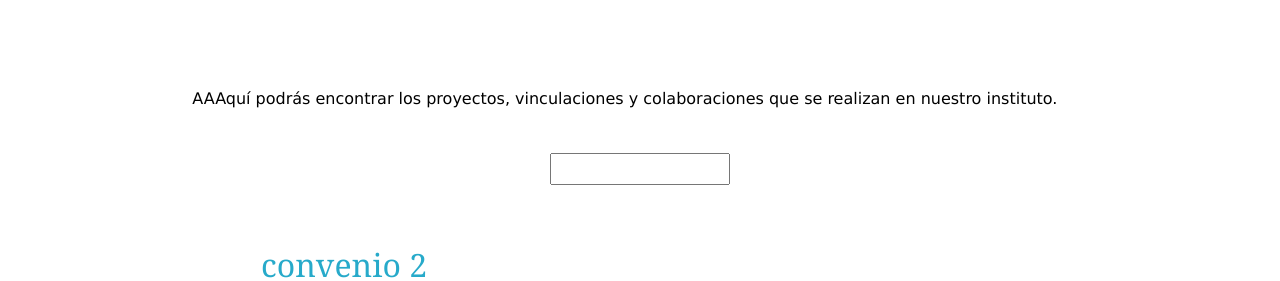
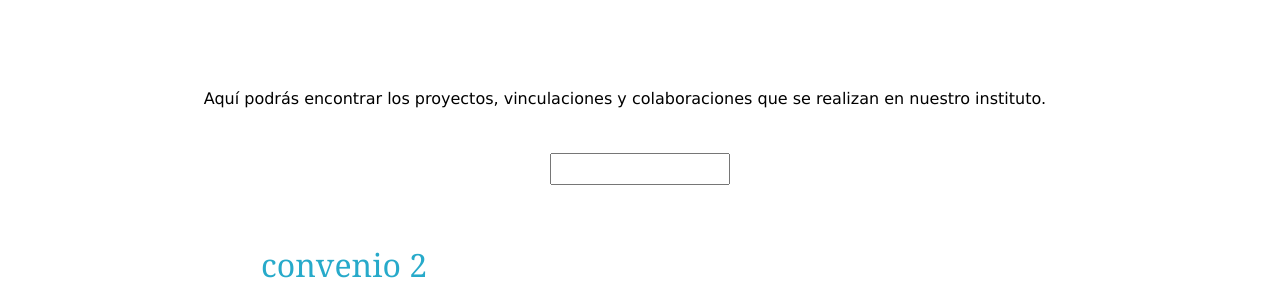
Before and after one commit to gabrielcalarco/sitio_iibicrit, a Jekyll site: the page built from proyectos_vinculaciones.html, in a window 1280 px wide and 900 px high. Shown: the part 237-518 px from the top of the window. Built offline with Jekyll 4.4.1, drawn with Linux system fonts in a browser that asks for light colours; nearby versions of some CDN libraries.

```diff
--- a/proyectos_vinculaciones.html
+++ b/proyectos_vinculaciones.html
@@ -8,7 +8,7 @@
 
 
 
-	<p style="text-align: center;">AAAquí podrás encontrar los proyectos, vinculaciones y colaboraciones que se realizan en nuestro instituto.</p>
+	<p style="text-align: center;">Aquí podrás encontrar los proyectos, vinculaciones y colaboraciones que se realizan en nuestro instituto.</p>
 
 	<form id="site_search">
 	<!-- <p style="text-align: center;">Este es un sistema de búsqueda simple.</p> -->
```
